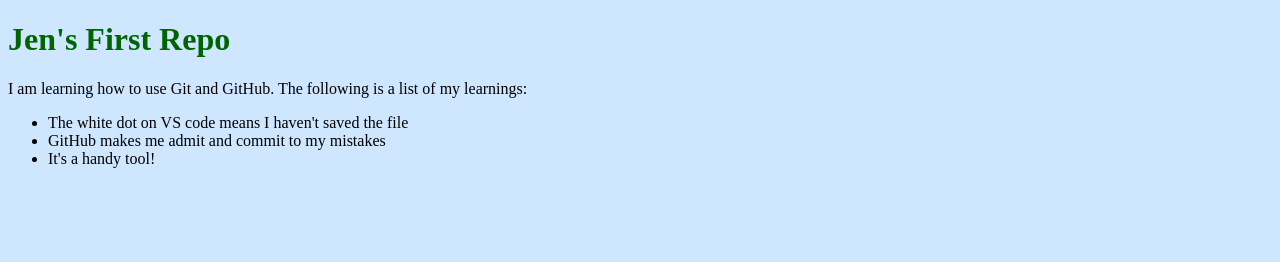
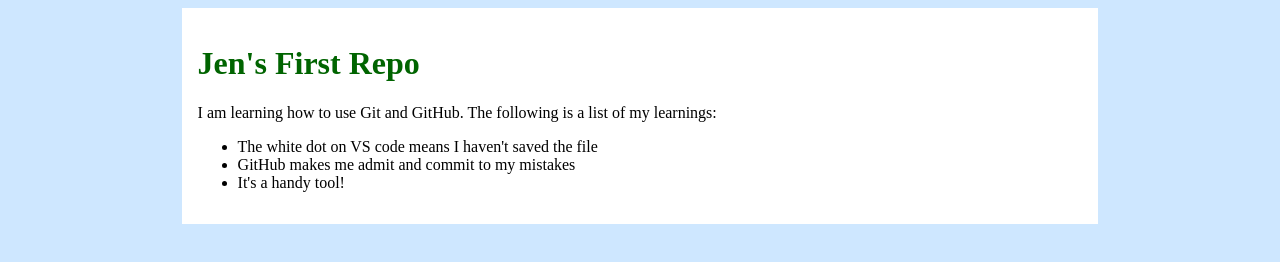
Before and after one commit to JenniferLe03/my-first-repo, a plain HTML site: page index.html in a window 1280 px wide. Drawn offline with Linux system fonts and the light colour scheme.

Commit message:
Added background
Added colored background to css file and centered the "main" content

```diff
--- a/index.html
+++ b/index.html
@@ -8,6 +8,7 @@
     <link rel="stylesheet" href="styles.css">
   </head>
   <body>
+    <main>
     <h1>Jen's First Repo</h1>
     <p>I am learning how to use Git and GitHub. The following is a list of my learnings:</p>
     <ul>
@@ -15,5 +16,6 @@
       <li>GitHub makes me admit and commit to my mistakes</li>
       <li>It's a handy tool!</li>
     </ul>
+    </main>
   </body>
 </html>
--- a/styles.css
+++ b/styles.css
@@ -6,3 +6,10 @@ body {
 h1 {
     color: darkgreen;
 }
+
+main {
+    background-color: white;
+    width: 70%;
+    margin: 0 auto;
+    padding: 1rem;
+}
```
